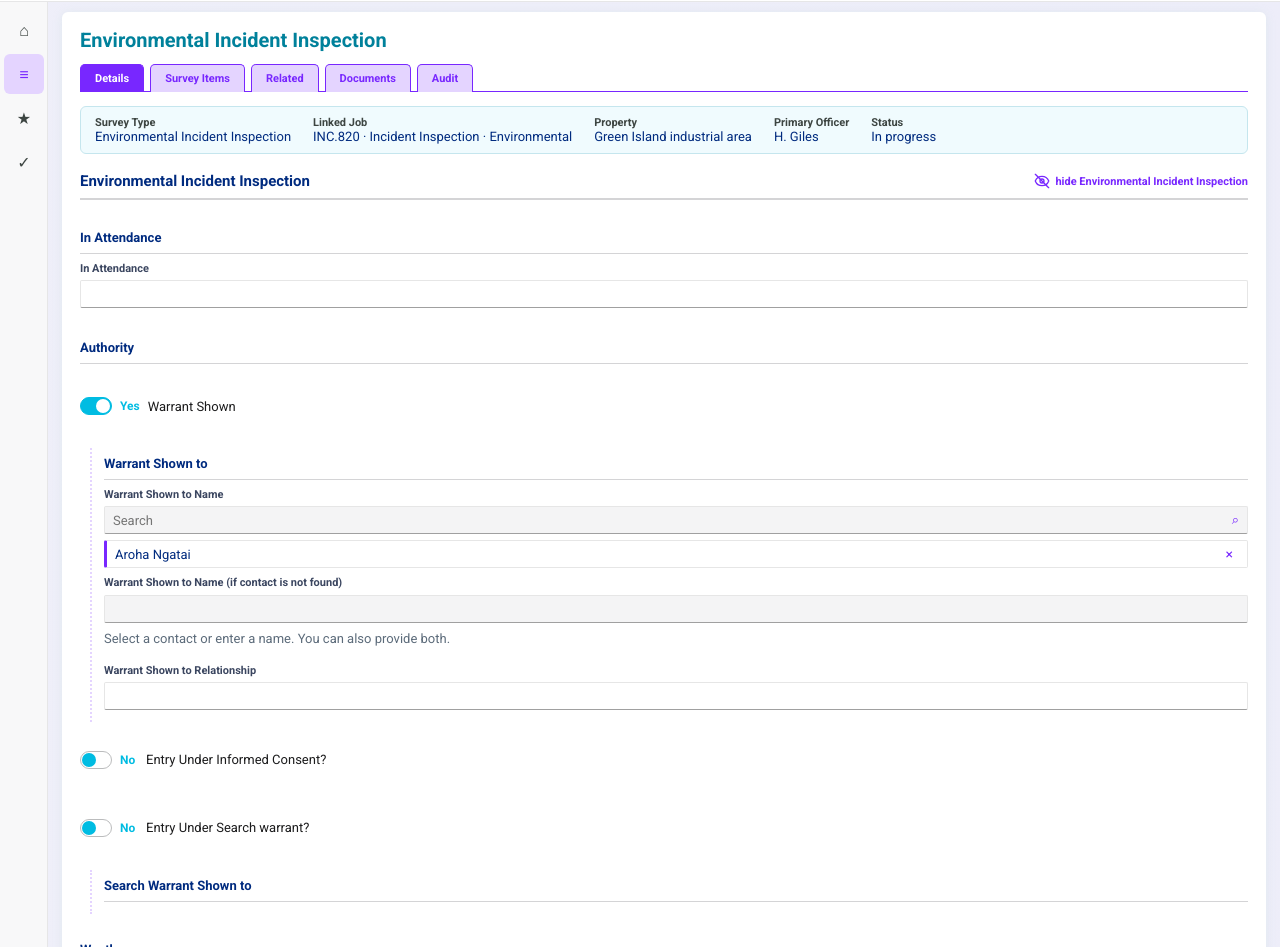
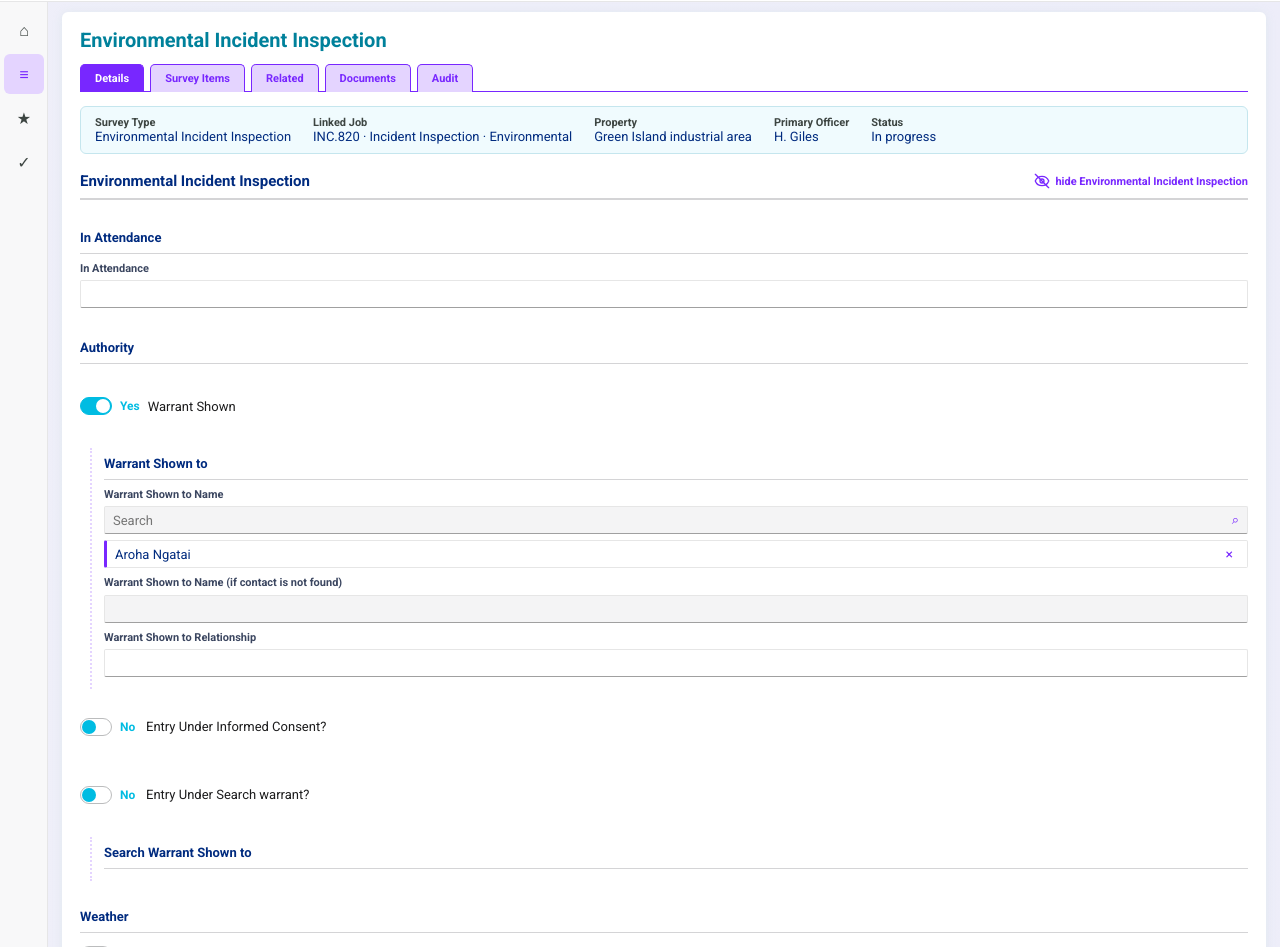
Before and after one commit to andreapickensnz/drss-3982-environmental-incident-inspection, a plain HTML site: page DRSS-3982 Environmental Incident Inspection - Datascape - v3.html in a window 1280 px wide. Shown: the part 153-1100 px from the top of the page. Drawn offline with Linux system fonts and the light colour scheme.

Commit message:
Remove warrant name guidance note
Co-authored-by: Copilot <223556219+Copilot@users.noreply.github.com>

```diff
--- a/DRSS-3982 Environmental Incident Inspection - Datascape - v3.html
+++ b/DRSS-3982 Environmental Incident Inspection - Datascape - v3.html
@@ -1548,7 +1548,6 @@ window.ENVINCIDENT_SURVEY = {
 											conditionText: "IF Warrant Shown = Yes",
 											showWhen: { field: "warrantShown", equals: "Yes" },
 											origin: "new",
-											detail: "Select a contact or enter a name; both may be provided."
 										},
 										{ id: "warrantRelationship", showWhen: { field: "warrantShown", equals: "Yes" }, label: "Warrant Shown to Relationship", type: "text", origin: "new" }
 									]
@@ -1593,7 +1592,6 @@ window.ENVINCIDENT_SURVEY = {
 											conditionText: "IF Entry Under Search warrant? = Yes",
 											showWhen: { field: "searchWarrant", equals: "Yes" },
 											origin: "new",
-											detail: "Select a contact or enter a name; both may be provided.",
 										},
 										{ id: "searchRelationship", showWhen: { field: "searchWarrant", equals: "Yes" }, label: "Search Warrant Shown to Relationship", type: "text", origin: "new" },
 										{ id: "searchSignature", showWhen: { field: "searchWarrant", equals: "Yes" }, label: "Customer Signature", type: "signature", origin: "new" }
@@ -2966,9 +2964,6 @@ window.ENVINCIDENT_SURVEY = {
 			default: node = el("div", null, `[${field.type}]`);
 		}
 		wrap.appendChild(node);
-		if (["warrantName", "warrantRecipientName", "searchName"].includes(field.id) && field.type === "text") {
-			wrap.appendChild(el("p", "field-help", "Select a contact or enter a name. You can also provide both."));
-		}
 		if (surface === "desk") {
 			node.querySelectorAll("input:not([type=radio]):not([type=checkbox]), select, textarea").forEach((input) => input.setAttribute("aria-label", field.label));
 			if (node.matches("input, select, textarea")) node.setAttribute("aria-label", field.label);
@@ -3480,7 +3475,7 @@ window.ENVINCIDENT_SURVEY = {
 		["warrantNameFree", "samplingWarrantContact"],
 		["searchName", "searchContact"]
 	];
-	const message = "Select a contact or enter a name. You can also provide both.";
+	const message = "Select a contact or enter a name.";
 
 	function clearError(field) {
 		field.querySelector(".warrant-validation-error")?.remove();
```
Also changed, not shown: DRSS-3982 Environmental Incident Inspection - Fieldwork - v3.html (+1 -6 lines).
